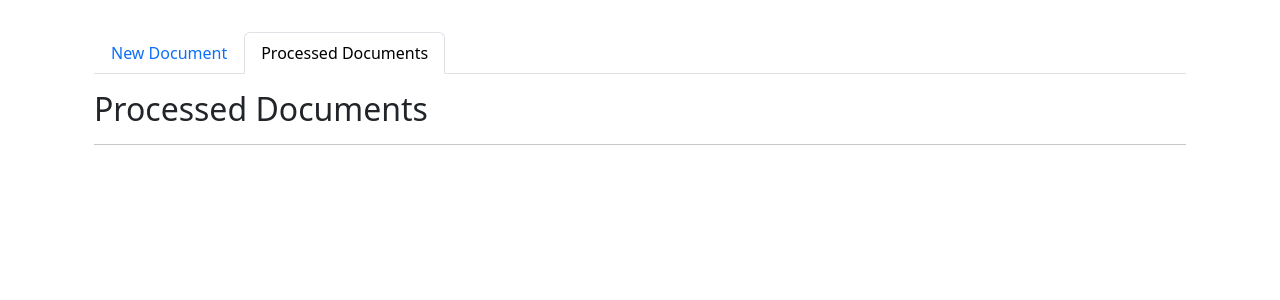
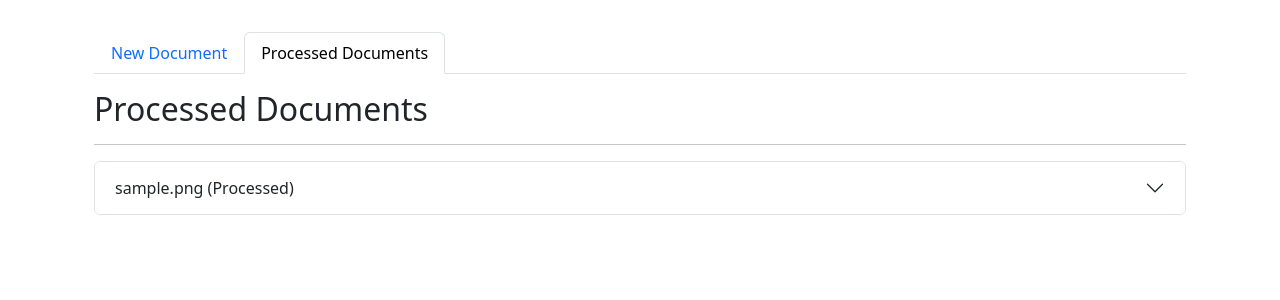
Before and after one commit to mustahidhasan/pdf_processor, a Django app: page /process/processed_doc/ in a window 1280 px wide, after a click on "Processed Documents". Shown: the part 56-356 px from the top of the page. Run offline with Django 4.2, Linux system fonts and the light colour scheme; a user stored in the database is signed in; tables that the repository leaves empty hold one stand-in row (values such as "Sample post"); some libraries are stand-ins or nearby versions.

Commit message:
processed doc showing is done

```diff
--- a/document_processor/document/views.py
+++ b/document_processor/document/views.py
@@ -174,20 +174,8 @@ def processed_doc(request):
         .order_by("-uploaded_at")
     )
 
-    # Fetch processed images grouped by UploadedFile
-    processed_images = (
-        ProcessedImage.objects.filter(uploaded_file__user=user)
-        .select_related("uploaded_file")
-        .order_by("uploaded_file", "page_num")
-    )
-
     # Group processed images by uploaded_file
-    grouped_processed_files = {
-        uploaded_file: list(images)
-        for uploaded_file, images in groupby(
-            processed_images, key=attrgetter("uploaded_file")
-        )
-    }
+    grouped_processed_files = ProcessedPDF.objects.all()
 
     return render(
         request,
--- a/document_processor/templates/processed_document.html
+++ b/document_processor/templates/processed_document.html
@@ -43,6 +43,34 @@
     <div class="mt-3">
         <h2>Processed Documents</h2>
         <hr>
+        {% if grouped_processed_files %}
+            <div class="accordion" id="processedFilesAccordion">
+                {% for processed_pdf in grouped_processed_files %}
+                    <div class="accordion-item">
+                        <h2 class="accordion-header" id="heading-{{ forloop.counter }}">
+                            <button class="accordion-button collapsed" type="button" data-bs-toggle="collapse"
+                                    data-bs-target="#collapse-{{ forloop.counter }}" aria-expanded="false"
+                                    aria-controls="collapse-{{ forloop.counter }}">
+                                {{ processed_pdf.uploaded_file.file.name }} (Processed)
+                            </button>
+                        </h2>
+                        <div id="collapse-{{ forloop.counter }}" class="accordion-collapse collapse"
+                            aria-labelledby="heading-{{ forloop.counter }}" data-bs-parent="#processedFilesAccordion">
+                            <div class="accordion-body">
+                                <p><strong>Processed At:</strong> {{ processed_pdf.processed_at }}</p>
+                                <p>
+                                    <a href="{{ processed_pdf.file_path.url }}" target="_blank" class="btn btn-primary">
+                                        Download Processed PDF
+                                    </a>
+                                </p>
+                            </div>
+                        </div>
+                    </div>
+                {% endfor %}
+            </div>
+        {% else %}
+            <p>No processed documents available.</p>
+        {% endif %}
 
     </div>
 </div>
```
